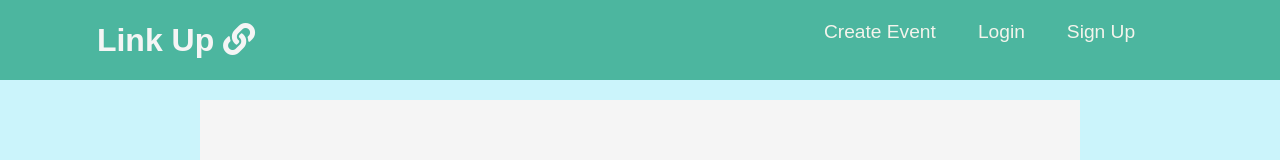
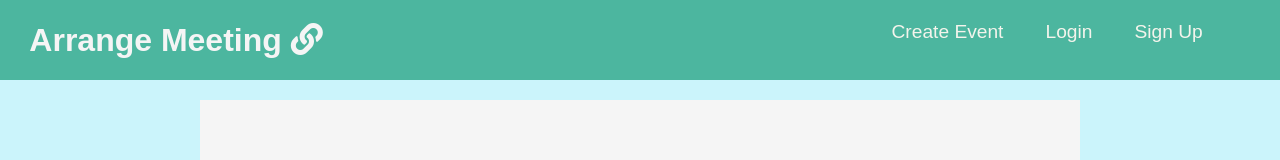
Before and after one commit to clydebaron2000/arrangemeeting, a React (Create React App) app in the folder client/: page / in a window 1280 px wide. Shown: the top 160 px of the page. Built offline with nearby package versions, Linux system fonts and the light colour scheme.

Commit message:
minor styling changes

```diff
--- a/client/src/components/Navbar/Navbar.js
+++ b/client/src/components/Navbar/Navbar.jsx
@@ -13,9 +13,8 @@ export default class Navbar extends Component {
     render() {
         return (
             <nav className="NavbarItems">
-                <a href="/" className="navbar-logo">Link Up <i className="fas fa-link"></i></a>
+                <a href="/" className="navbar-logo">Arrange Meeting <i className="fas fa-link"></i></a>
                 <div className="menu-icon" onClick={this.handleClick}>
-                    {/* <i></i> */}
                     <i className={this.state.active ? 'fas fa-times' : 'fas fa-bars'}></i>
                 </div>
                 {/* If icon above is clicked, set ul tag as active or native */}
--- a/client/src/pages/AboutUs/aboutUs.css
+++ b/client/src/pages/AboutUs/aboutUs.css
@@ -1,26 +1,31 @@
+.aboutusContainer>header {
+  padding: 5px;
+  margin: 0;
+}
+
 .teamPhoto {
   width: 100px;
   height: 100px;
-
 }
 
 .card-action {
   float: left;
   padding: 15px;
-
 }
 
 .card {
   width: 150px;
-
 }
 
-.social{
+.social {
   size: 200px;
 }
 
+.card-title>i {
+  color: black
+}
 
-.aboutusContainer{
+.aboutusContainer {
   background-color: whitesmoke;
   color: #4CB69F;
   margin-right: 50px;
--- a/client/src/pages/HomePage/styles.css
+++ b/client/src/pages/HomePage/styles.css
@@ -4,26 +4,27 @@
   box-sizing: border-box;
   margin: 0;
   padding: 0;
-  /* font-family: 'Montserrat', sans-serif; */
-
+  font-family: Arial, Helvetica, sans-serif;
 }
 
 body {
   font-family: Arial, Helvetica, sans-serif;
 }
 
+
 /* Style the header */
+
 .header {
-  background-color:whitesmoke;
+  background-color: whitesmoke;
   padding: 20px;
   margin: 20px;
   margin-right: 200px;
   margin-left: 200px;
   text-align: center;
-
 }
 
-h2, h3 {
+h2,
+h3 {
   color: #4CB69F;
   padding: 30px;
   margin: 20px;
@@ -38,9 +39,11 @@ h2, h3 {
   text-align: center;
 }
 
+
 /* Create three equal columns that floats next to each other */
+
 .column {
-  background-color:white;
+  background-color: white;
   float: left;
   padding: 20px;
   margin: 20px;
@@ -51,25 +54,29 @@ h2, h3 {
 
 
 /* Clear floats after the columns */
+
 .row:after {
   content: "";
   display: table;
   clear: both;
 }
-.row2{
+
+.row2 {
   text-align: center;
 }
 
+
 /* Style the footer */
+
 .footer {
-  background-color:#4CB69F;
+  background-color: #4CB69F;
   color: white;
   padding: 10px;
   text-align: center;
 }
 
-
-  .LoginButton, .SignupButton {
+.LoginButton,
+.SignupButton {
   /* display: flex; */
   justify-content: center;
   width: 250px;
@@ -82,13 +89,13 @@ h2, h3 {
   border-radius: 8px;
   text-decoration: none;
   text-align: center;
-    /* font-family: Arial, Helvetica, sans-serif; */
   font-size: 18px;
   color: white;
-    background-color:#FFAB40;
+  background-color: #FFAB40;
+}
 
-  }
-  .LoginButton:hover, .SignupButton:hover{
+.LoginButton:hover,
+.SignupButton:hover {
   background-color: #4CB69F;
 }
 
@@ -97,9 +104,11 @@ h2, h3 {
   height: 150px;
   margin-bottom: 30px;
   /* float: center; */
+}
 
-}
+
 /* Responsive layout - makes the three columns stack on top of each other instead of next to each other */
+
 @media (max-width: 600px) {
   .column {
     width: 100%;
```
Lines whose indentation alone changed are shown as unchanged.
